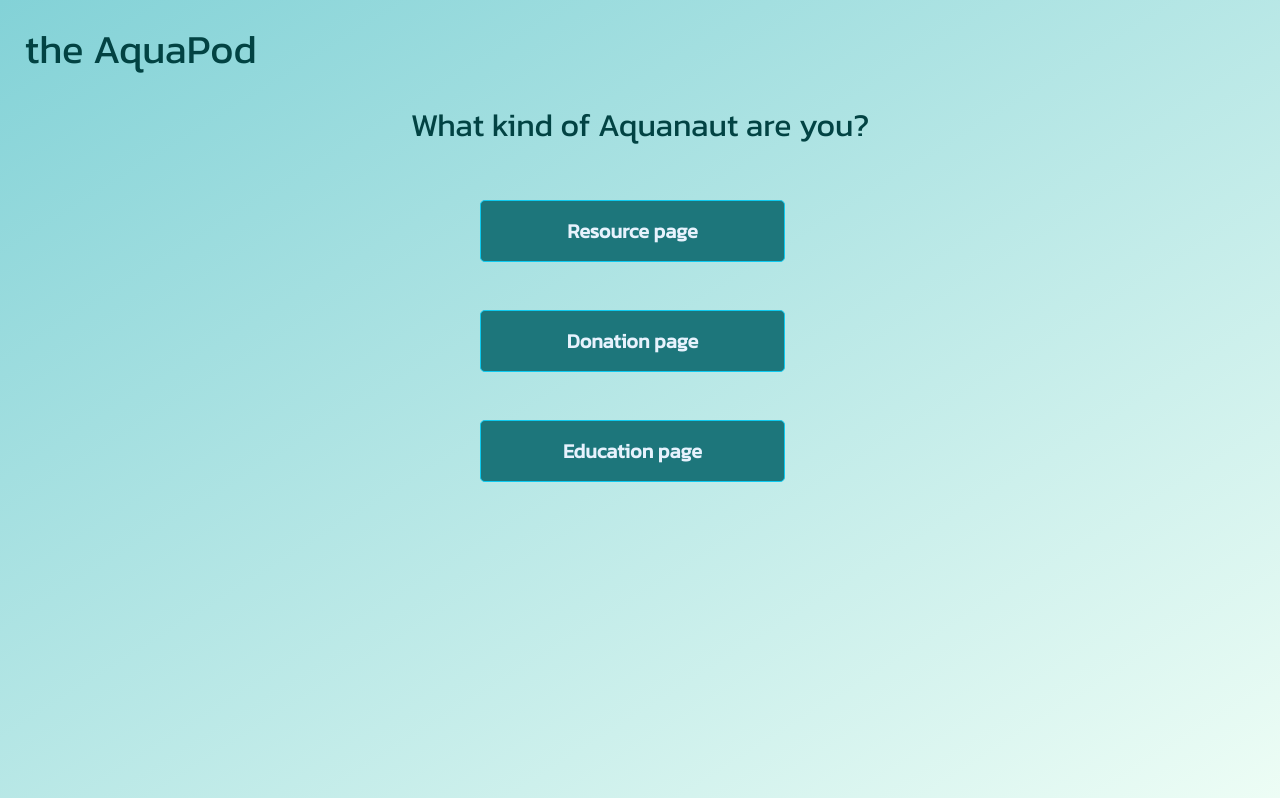
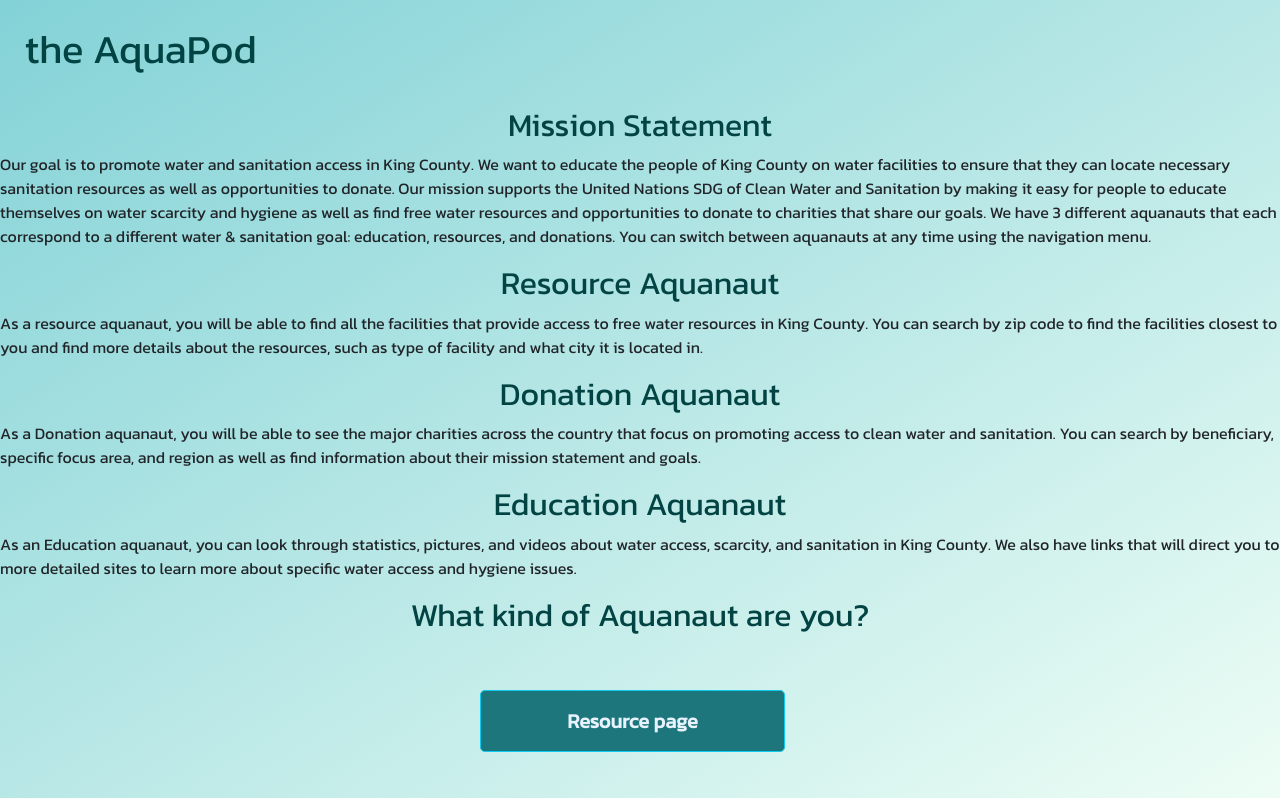
Before and after one commit to UW-INFO442-AU23/Team-Aquanauts, a React (Create React App) app: page /home in a window 1280 px wide. Shown: the top 798 px of the page. Built offline with nearby package versions, Linux system fonts and the light colour scheme.

Commit message:
added mission statement and description of each aquanaut page

```diff
--- a/src/components/homeComp/HomePage.js
+++ b/src/components/homeComp/HomePage.js
@@ -10,6 +10,28 @@ export default function HomePage(props) {
         <h1 className="header">the AquaPod</h1>
       </header>
       <main>
+      <h2 className="sub-header">Mission Statement</h2>
+        <p>Our goal is to promote water and sanitation access in King County. We want to educate the people of King County
+          on water facilities to ensure that they can locate necessary sanitation resources as well as opportunities to donate.
+          Our mission supports the United Nations SDG of Clean Water and Sanitation by making it easy for people to educate themselves on
+          water scarcity and hygiene as well as find free water resources and opportunities to donate to charities that share our
+          goals. We have 3 different aquanauts that each correspond to a different water & sanitation goal: education, resources,
+          and donations. You can switch between aquanauts at any time using the navigation menu. </p>
+        <h2 className="sub-header">Resource Aquanaut</h2>
+          <p>As a resource aquanaut, you will be able to find all the facilities that provide access to free water resources
+            in King County. You can search by zip code to find the facilities closest to you and find more details about the resources,
+            such as type of facility and what city it is located in.
+          </p>
+        <h2 className="sub-header">Donation Aquanaut</h2>
+          <p>As a Donation aquanaut, you will be able to see the major charities across the country that focus on promoting
+            access to clean water and sanitation. You can search by beneficiary, specific focus area, and region as well as find
+            information about their mission statement and goals.
+          </p>
+        <h2 className="sub-header">Education Aquanaut</h2>
+          <p>As an Education aquanaut, you can look through statistics, pictures, and videos about water access, scarcity,
+            and sanitation in King County. We also have links that will direct you to more detailed sites to learn more about
+            specific water access and hygiene issues.
+          </p>
         <h2 className="sub-header">What kind of Aquanaut are you?</h2>
         <div className="button-links">
           <div className="d-flex flex-column w-25 mx-auto">
@@ -18,7 +40,6 @@ export default function HomePage(props) {
             <Link to='/education' className="btn btn-info btn-lg mb-5 nav-link">Education page</Link>
           </div>
         </div>
-
       </main>
     </div>
   )
```
